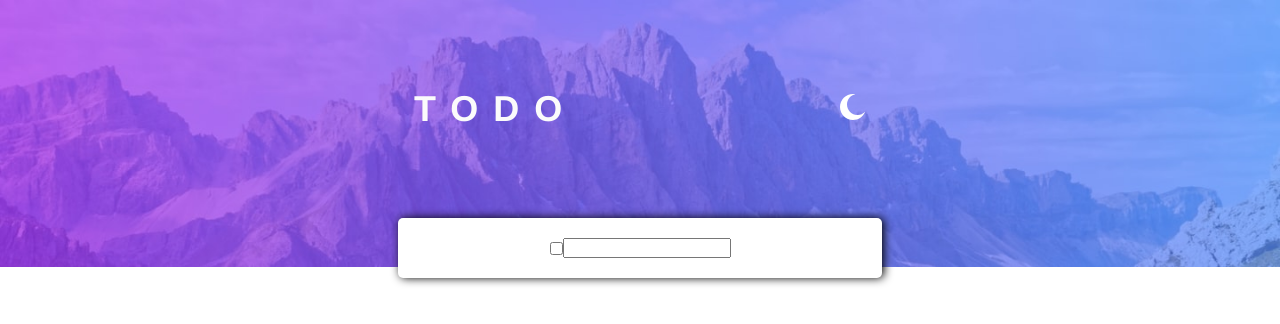
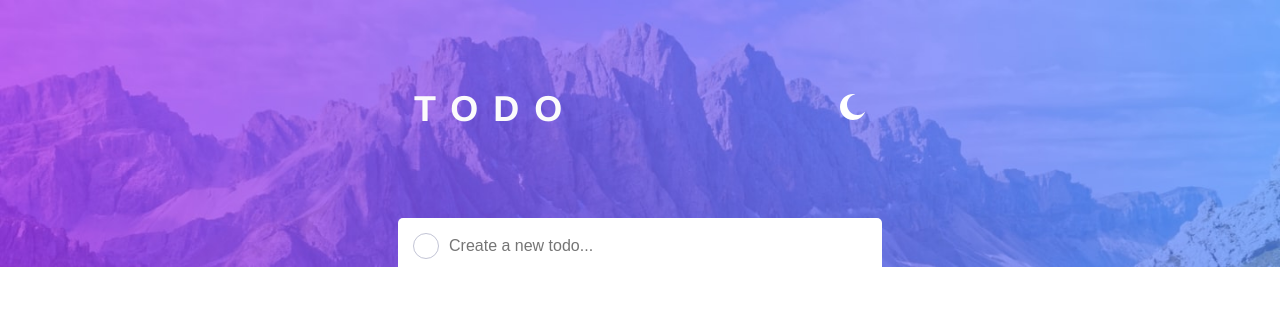
Before and after one commit to EduardoVital/TodoList, a Vue app in the folder todo-list/: page / in a window 1280 px wide. Shown: the top 324 px of the page. Built offline with nearby package versions, Linux system fonts and the light colour scheme.

Commit message:
task input finished

```diff
--- a/todo-list/src/components/Header/Header.vue
+++ b/todo-list/src/components/Header/Header.vue
@@ -8,10 +8,12 @@
       <img src="../../assets/images/icons/icon-moon.svg" alt="icon moon">
     </div>
   </div>
-  <div class="task">
-    <input type="checkbox">
-    <input class="input-task" type="text">
+  <!-- Transformar em componente -->
+  <div class="create-task">
+    <button class="checkbox"></button>
+    <input class="input-text" type="text" placeholder="Create a new todo...">
   </div>
+  <!--  -->
   </section>
 </template>
 
@@ -27,7 +29,7 @@ export default {
   background-image: url('../../assets/images/bg-desktop-light.jpg');
   background-repeat: no-repeat;
   background-size: 100%;
-  height: 300px;
+  height: 600px;
 }
 .flexbox {
   display: flex;
@@ -43,17 +45,32 @@ export default {
   }
 }
 
-.task {
+.create-task {
   max-width: 484px;
   margin: 0 auto;
   width: 100%;
   background: white;
-  padding: 20px;
-  box-shadow: 2px 0px 10px black;
+  padding: 15px;
   border-radius: 5px;
   display: flex;
   align-items: center;
-  justify-content: center;
+  justify-content: flex-start;
 
+  .input-text {
+    width: 100%;
+    outline: none;
+    border: none;
+    font-size: 16px;
+    font: 16px "Poppins", Arial, sans-serif;
+    color: var(--gray-placeholder);
+  }
+
+  .checkbox {
+    background-color: transparent;
+    padding: 12px;
+    border-radius: 50%;
+    border: 1px solid var(--gray);
+    margin-right: 10px;
+  }
 }
 </style>
--- a/todo-list/src/styles/global.scss
+++ b/todo-list/src/styles/global.scss
@@ -1,7 +1,8 @@
 :root {
   --background: #f4f4f3;
-  --text: #c2c4d5;
+  --gray: #c2c4d5;
   --text-white: #fbfbfb;
+  --gray-placeholder: hsl(235, 19%, 35%);
 }
 
 * {
```
Also changed, not shown: todo-list/src/components/Button/Button.vue (added).
